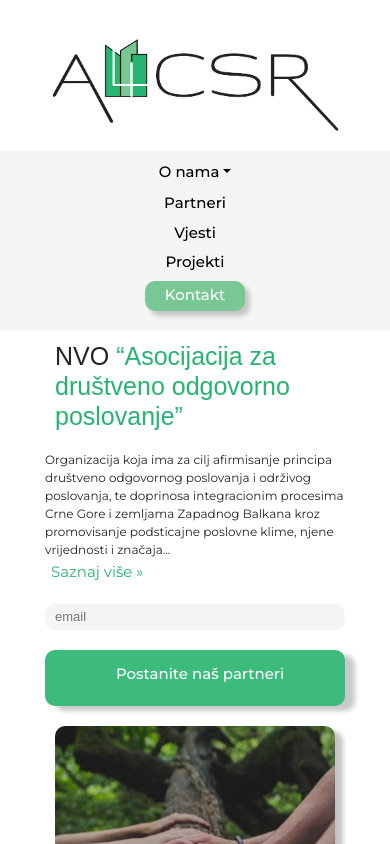
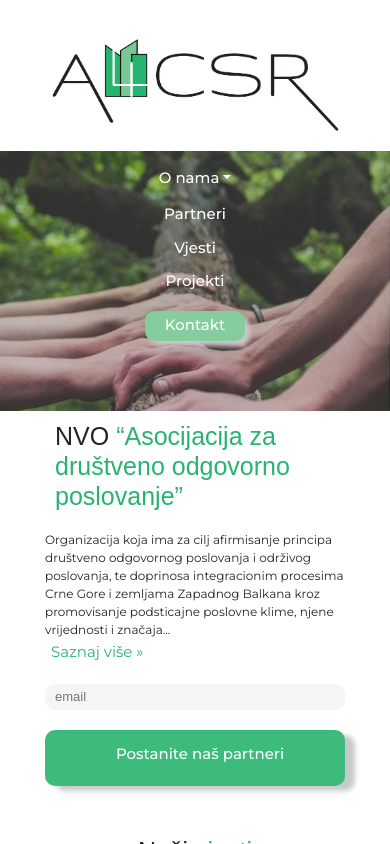
Before and after one commit to mmarakesh/a4csr, a React (Create React App) app: page / in a window 390 px wide. Shown: the top 844 px of the page. Built offline with nearby package versions, Linux system fonts and the light colour scheme; a web font is replaced by a local one.

Commit message:
mobile navbar

```diff
--- a/src/App.css
+++ b/src/App.css
@@ -70,20 +70,23 @@
   }
   .link {
     font-size: 15px;
-    margin-top: 3px;
+    margin-top: 5px;
   }
   .nav-right {
     display: flex;
     flex-direction: column;
-    height: 180px;
+    opacity: 0.9;
+    height: 260px;
     margin: 0px 0px 10px 0px;
+    background-image: url(./Components/Onama/imageHands.jpg);
+    background-repeat: no-repeat;
+    background-size: cover;
+    border-radius: 0px;
     width: 100%;
-    border-radius: 0px;
-
   }
   .kontakt {
     font-size: 15px;
     padding: 15px 20px;
-    margin-top: 5px;
+    margin-top: 15px;
   }
 }
--- a/src/Components/Dropdown/Dropdown.css
+++ b/src/Components/Dropdown/Dropdown.css
@@ -18,8 +18,9 @@
 
   @media all and (max-width: 500px) {
   .link {
-    padding: 2px;
+    padding: 3px;
     font-size: 15px;
+    color: #fff;
   }
   .dropdown-menu-style {
     padding: 5px 15px;
--- a/src/Components/Onama/Onama.css
+++ b/src/Components/Onama/Onama.css
@@ -39,11 +39,14 @@ margin: 0px 50px 0px 100px;
 }
 }
 @media all and (max-width: 500px) {
-    .image-hands {
+    /* .image-hands {
         display: flex;
         justify-content: center;
         width: 100%;
         margin: auto;
+    }  */
+    .image-hands {
+        display: none;
     }
     .onama {
         flex-direction: column;
```
